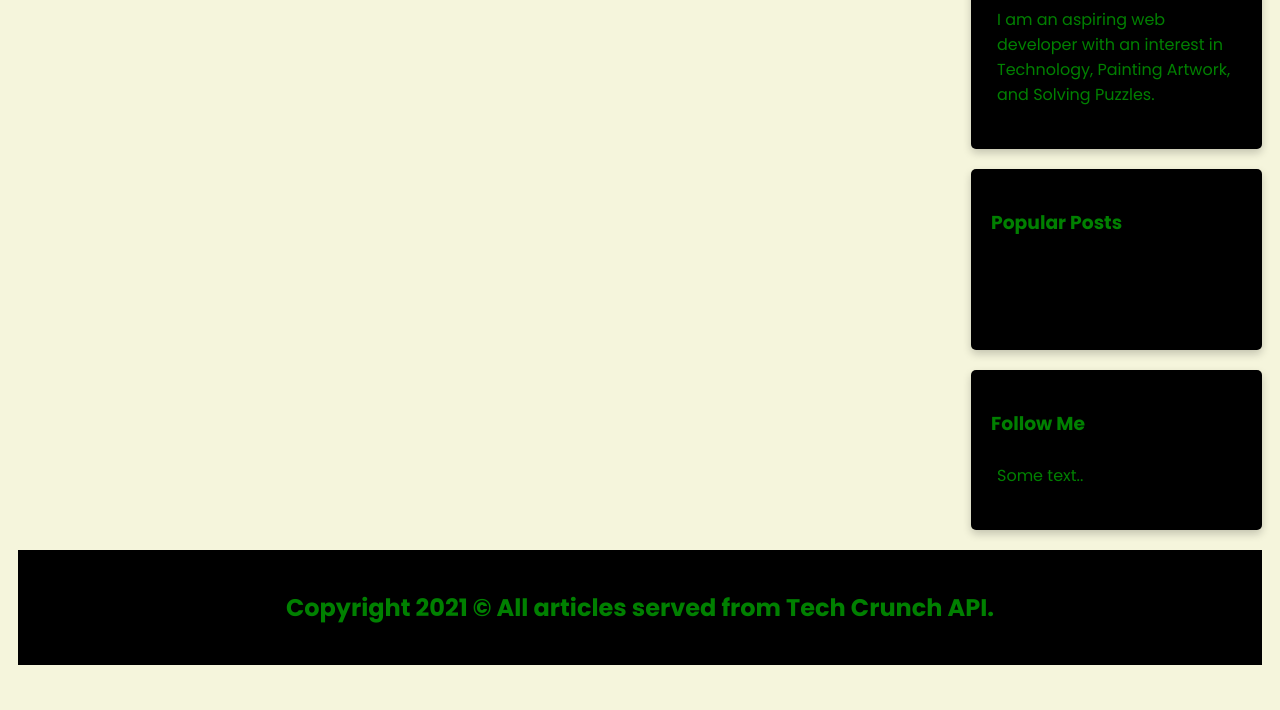
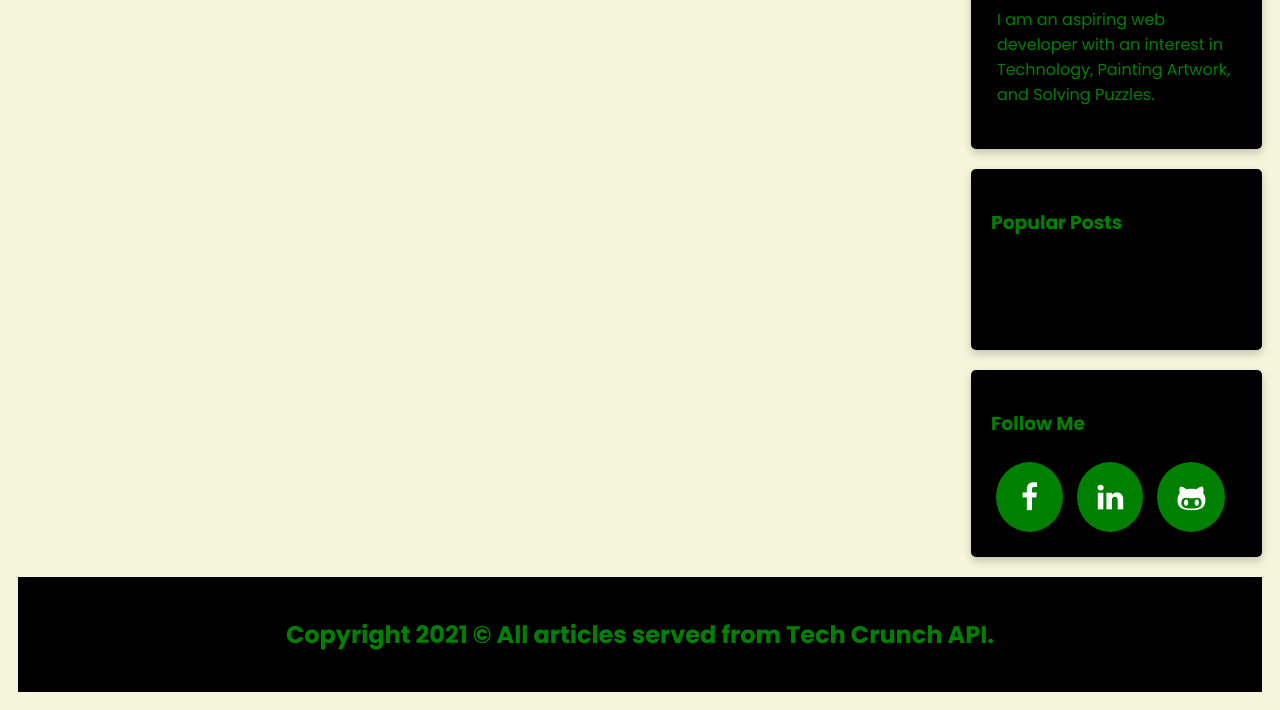
Before and after one commit to CubanFireball81/Personal-Blog, a website: page index.html in a window 1280 px wide. Shown: the part 673-1383 px from the top of the page. Before the commit the page ends 1356 px from the top, so only its background shows below. Drawn offline with Linux system fonts and the light colour scheme; no server answers.

Commit message:
Added personal social media buttons and links

```diff
--- a/CSS/style.css
+++ b/CSS/style.css
@@ -177,6 +177,35 @@ img:hover {
     cursor: pointer;
 }
 
+/*Social Media Button Styles*/
+.fa {
+    padding: 20px;
+    margin: 5px;
+    font-size: 30px;
+    text-align: center;
+    text-decoration: none;
+    border-radius: 50%;
+}
+
+.fa:hover {
+    opacity: 0.7;
+}
+
+.fa-facebook {
+    background: green;
+    padding: 20px 25px;
+    color: white;
+}
+
+.fa-linkedin {
+    background: green;
+    color: white;
+}
+
+.fa-github-alt {
+    background: green;
+    color: white;
+}
 
 
 
--- a/index.html
+++ b/index.html
@@ -4,6 +4,7 @@
 <head>
     <meta charset="UTF-8">
     <meta name="viewport" content="width=device-width, initial-scale=1.0">
+    <link rel="stylesheet" href="https://cdnjs.cloudflare.com/ajax/libs/font-awesome/4.7.0/css/font-awesome.min.css">
     <link rel="stylesheet" href="./css/style.css">
     <title>Tech Corner</title>
 </head>
@@ -72,7 +73,9 @@
             </div>
             <div class="card">
                 <h3>Follow Me</h3>
-                <p>Some text..</p>
+                <a href="https://www.facebook.com/CubanFireball81/" target="-blank" class="fa fa-facebook"></a>
+                <a href="https://www.linkedin.com/in/alejandro-santiago-dev/" target="-blank" class="fa fa-linkedin"></a>
+                <a href="https://github.com/CubanFireball81" target="-blank" class="fa fa-github-alt"></a>
             </div>
         </div>
     </div>
```
